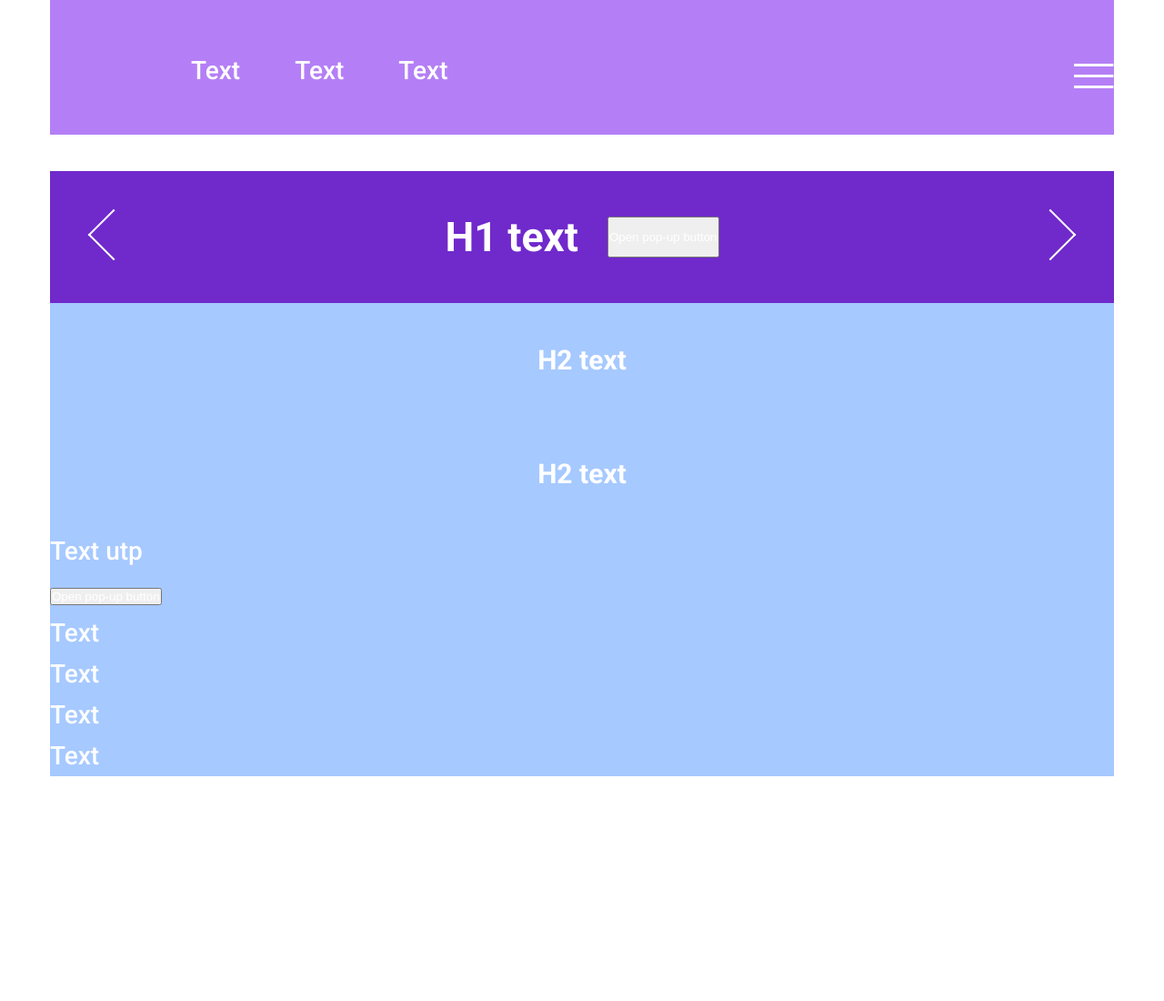
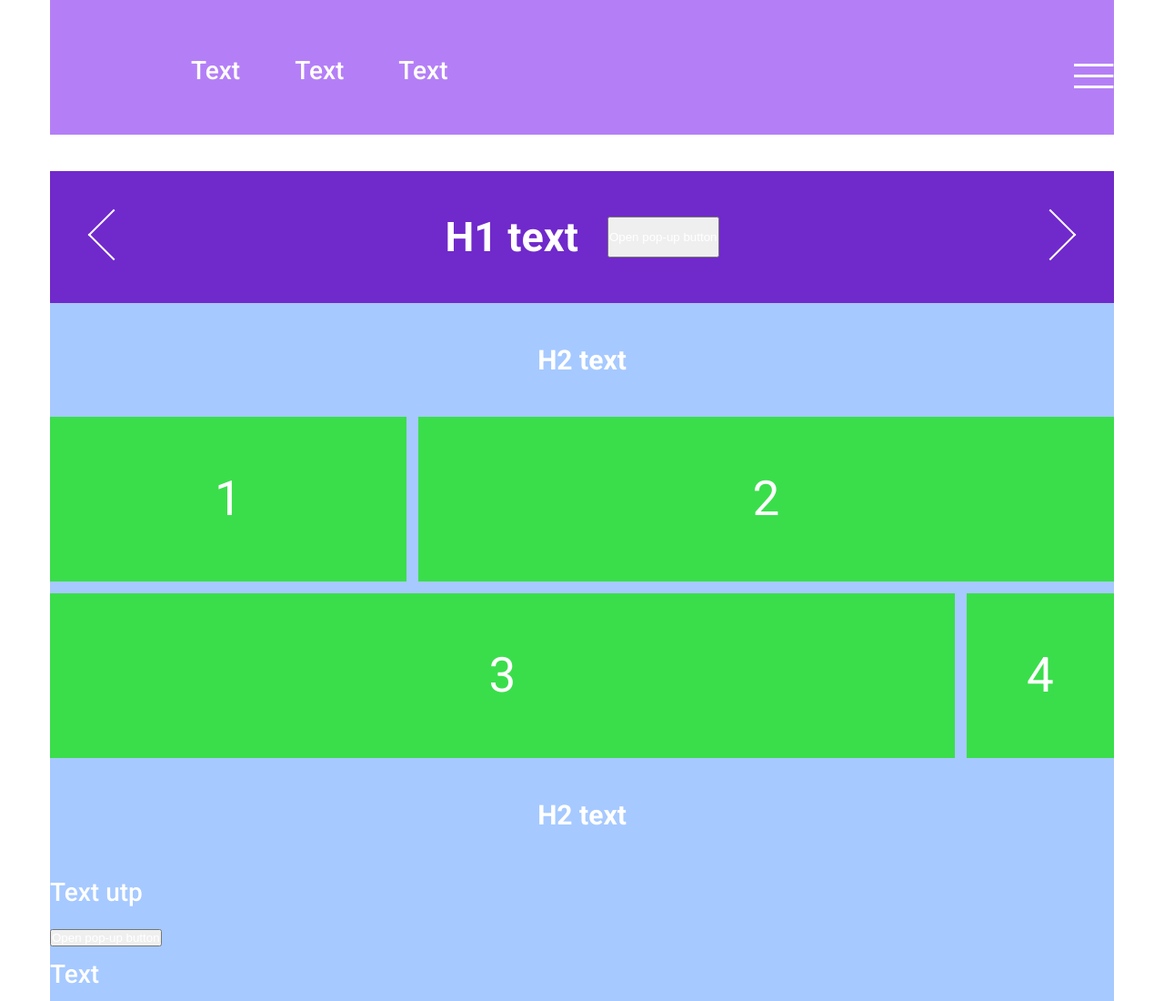
Before and after one commit to snork-maiden/qptest, a website: page index.html in a window 1280 px wide. Shown: the top 1100 px of the page at 91% size. Before the commit the page ends 853 px from the top, so only its background shows below. Drawn offline with Linux system fonts and the light colour scheme.

Commit message:
Add features styles

```diff
--- a/scss/blocks/features.scss
+++ b/scss/blocks/features.scss
@@ -1,6 +1,31 @@
 @import "../variables.scss";
 
+.features__wrapper {
+  display: grid;
+  grid-template-columns: 392px 1fr 162px;
+  grid-template-rows: auto auto;
+  gap: 13px;
+  counter-reset: features__block;
+}
+
 .features__block {
-    display: flex;
-    flex-wrap: wrap;
+  background-color: #3ade4b;
+  padding: 68px 0;
+  display: flex;
+
+  &:nth-child(2) {
+    grid-column: 2/-1;
+  }
+  &:nth-child(3) {
+    grid-column: 1/3;
+  }
+
+  &::before {
+      counter-increment: features__block;
+      content: counters(features__block, '');
+      margin: auto;
+      font-size: 53px;
+      font-weight: 400;
+
+  }
 }
```
Also changed, not shown: css/style.css.
